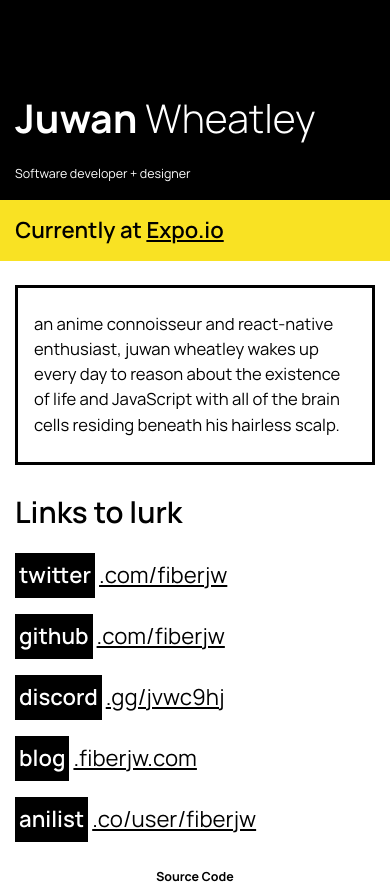
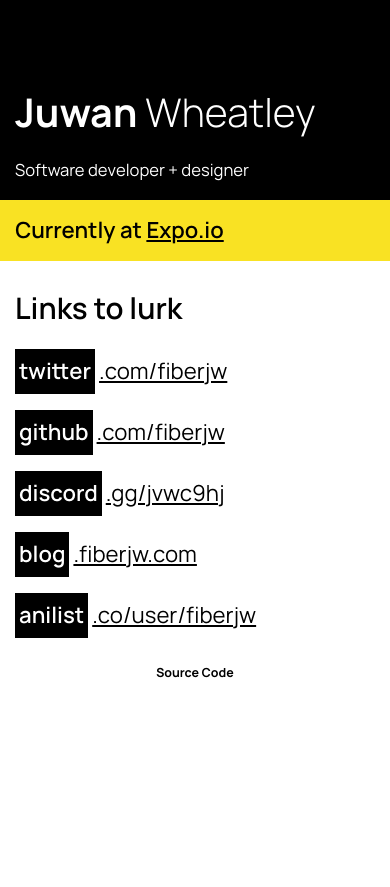
Before and after one commit to FiberJW/fiberjw.com-v2, a React Native app: screen / in a window 390 px wide. After the commit the page ends 844 px from the top, so only its background shows below. Built offline with nearby package versions, Linux system fonts and the light colour scheme.

Commit message:
remove bio box

```diff
--- a/App.tsx
+++ b/App.tsx
@@ -72,7 +72,7 @@
         description: {
           fontFamily: "manrope-regular, sans-serif",
           color: "white",
-          fontSize: "0.75rem",
+          fontSize: "1rem",
           marginBottom: "1rem",
         },
         lightText: { fontFamily: "manrope-light, sans-serif" },
@@ -121,13 +121,6 @@
             </Text>
           </Text>
         </View>
-      </View>
-      <View style={[styles.bioContainer, styles.fixedWidthContainer45ch]}>
-        <Text style={styles.bio}>
-          an anime connoisseur and react-native enthusiast, juwan wheatley wakes
-          up every day to reason about the existence of life and JavaScript with
-          all of the brain cells residing beneath his hairless scalp.
-        </Text>
       </View>
       <View style={styles.fixedWidthContainer45ch}>
         <Text style={styles.linksSectionTitle}>Links to lurk</Text>
```
